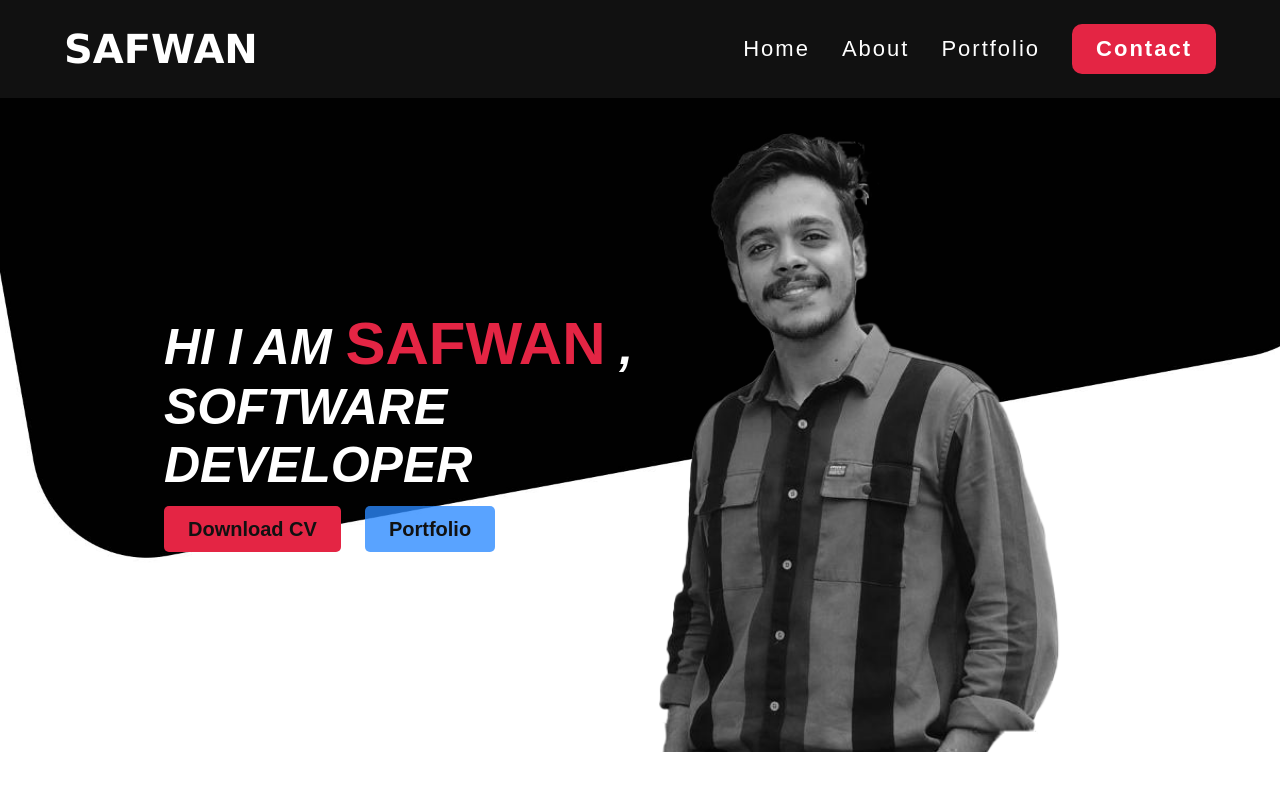
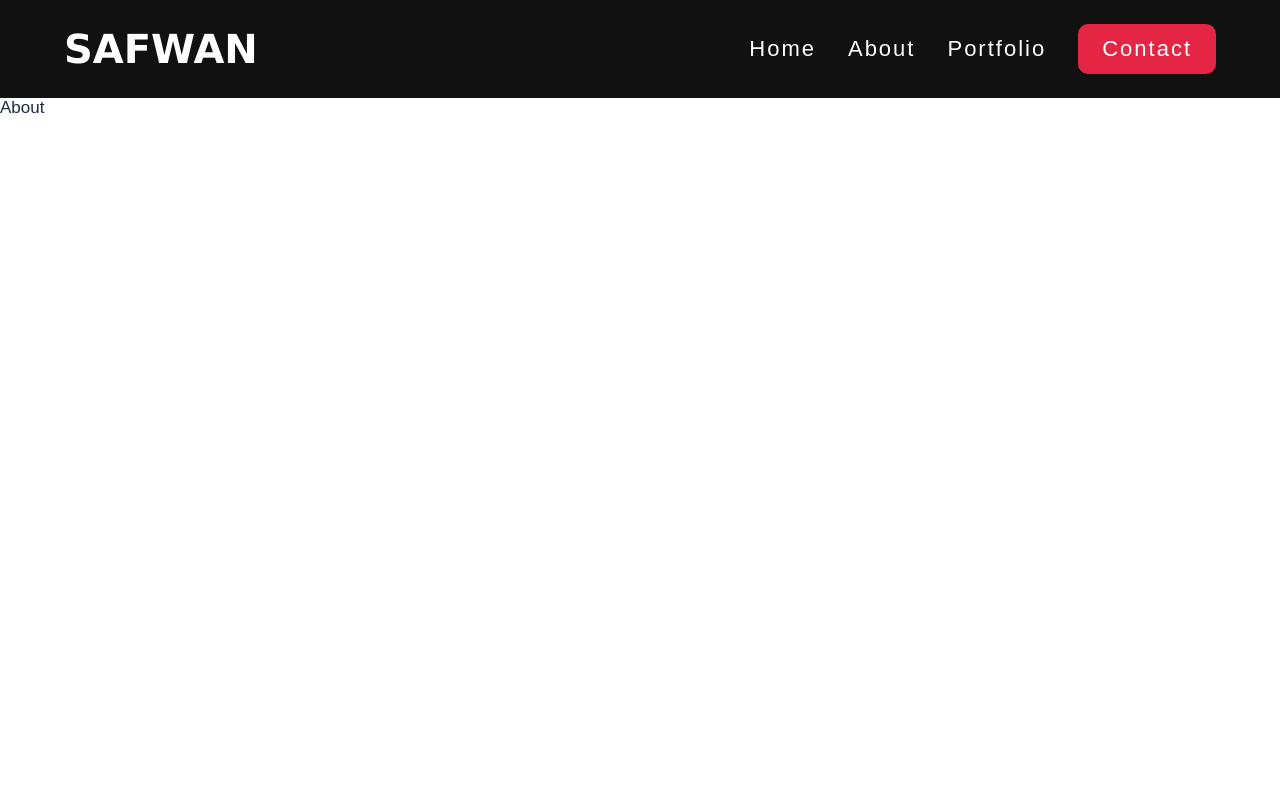
Before and after one commit to safwantaliparamba/portfolio, a React (Create React App) app: page /about in a window 1280 px wide. Shown: the top 790 px of the page. Built offline with nearby package versions, Linux system fonts and the light colour scheme.

Commit message:
router added

```diff
--- a/package.json
+++ b/package.json
@@ -8,6 +8,7 @@
     "@testing-library/user-event": "^13.5.0",
     "react": "^18.1.0",
     "react-dom": "^18.1.0",
+    "react-router-dom": "^6.3.0",
     "react-scripts": "5.0.1",
     "web-vitals": "^2.1.4"
   },
--- a/src/App.js
+++ b/src/App.js
@@ -1,11 +1,23 @@
+import { BrowserRouter as Router, Routes, Route } from "react-router-dom";
+
 import "./App.css";
+import About from "./screens/About";
 import Home from "./screens/Home";
+import NotFound from "./screens/NotFound";
+import Portfolio from "./screens/Portfolio";
+import Header from './components/Header'
 
 function App() {
     return (
-        <>
-            <Home />
-        </>
+        <Router>
+                <Header />
+            <Routes>
+                <Route path="/" element={<Home />} />
+                <Route path="/about" element={<About />} />
+                <Route path="/portfolio" element={<Portfolio />} />
+                <Route path="*" element={<NotFound />} />
+            </Routes>
+        </Router>
     );
 }
 
--- a/src/components/Header.jsx
+++ b/src/components/Header.jsx
@@ -1,4 +1,6 @@
 import React, { useState, useRef } from "react";
+import { Link } from "react-router-dom";
+
 import Modal from "../UI/Modal";
 import "./Header.css";
 
@@ -14,20 +16,22 @@ function Header() {
             <header>
                 <div className="wrapper">
                     <h1>
-                        <a href="/">SAFWAN</a>
+                        <Link to="/">SAFWAN</Link>
                     </h1>
                     <nav>
                         <ul>
                             <li>
-                                <a href="/">Home</a>
+                                <Link to="/">Home</Link>
                             </li>
                             <li>
-                                <a href="/">About</a>
+                                <Link to="/about">About</Link>
                             </li>
                             <li>
-                                <a href="/">Portfolio</a>
+                                <Link to="/portfolio">Portfolio</Link>
                             </li>
-                            <li className="btn">Contact</li>
+                            <li className="btn">
+                                <Link to="/contact">Contact</Link>
+                            </li>
                         </ul>
                     </nav>
                     <div className="demo" onClick={menuToggle}>
--- a/src/components/Spotlight.jsx
+++ b/src/components/Spotlight.jsx
@@ -13,9 +13,8 @@ function Spotlight() {
                     </h1>
                     <div>
                         <a
-                            href="http://localhost:3000/static/media/safwan.afb03a9507ce0e5b1428.png"
+                            href="#/"
                             className="btn"
-                            download
                         >
                             Download CV
                         </a>
--- /dev/null
+++ b/src/screens/About.js
@@ -0,0 +1,9 @@
+import React from 'react'
+
+function About() {
+  return (
+    <div>About</div>
+  )
+}
+
+export default About
--- a/src/screens/Home.js
+++ b/src/screens/Home.js
@@ -1,11 +1,9 @@
 import React from "react";
-import Header from "../components/Header";
 import Spotlight from "../components/Spotlight";
 
 function Home() {
     return (
         <>
-            <Header />
             <Spotlight />
         </>
     );
--- /dev/null
+++ b/src/screens/NotFound.js
@@ -0,0 +1,9 @@
+import React from 'react'
+
+function NotFound() {
+  return (
+    <div>NotFound</div>
+  )
+}
+
+export default NotFound
--- /dev/null
+++ b/src/screens/Portfolio.js
@@ -0,0 +1,9 @@
+import React from 'react'
+
+function Portfolio() {
+  return (
+    <div>Portfolio</div>
+  )
+}
+
+export default Portfolio
```
Also changed, not shown: 1 other file (tests, documents, lock files or other folders).
